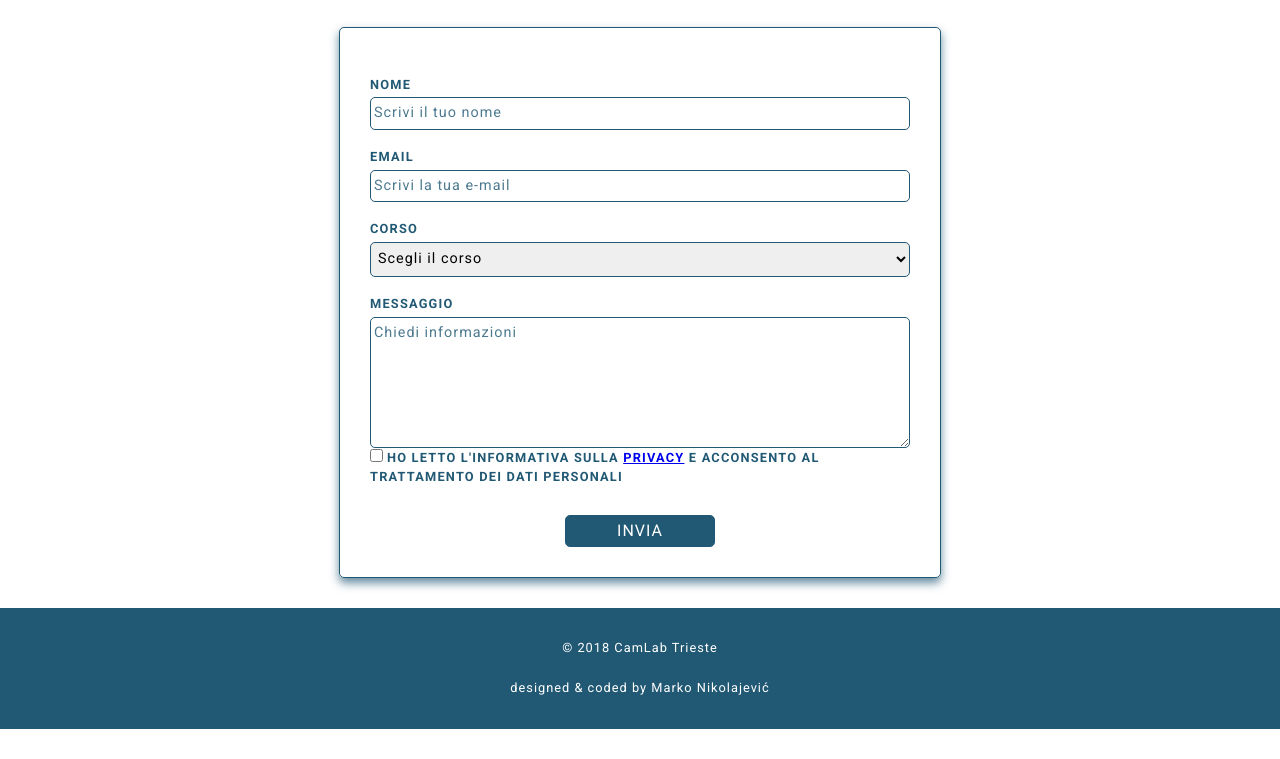
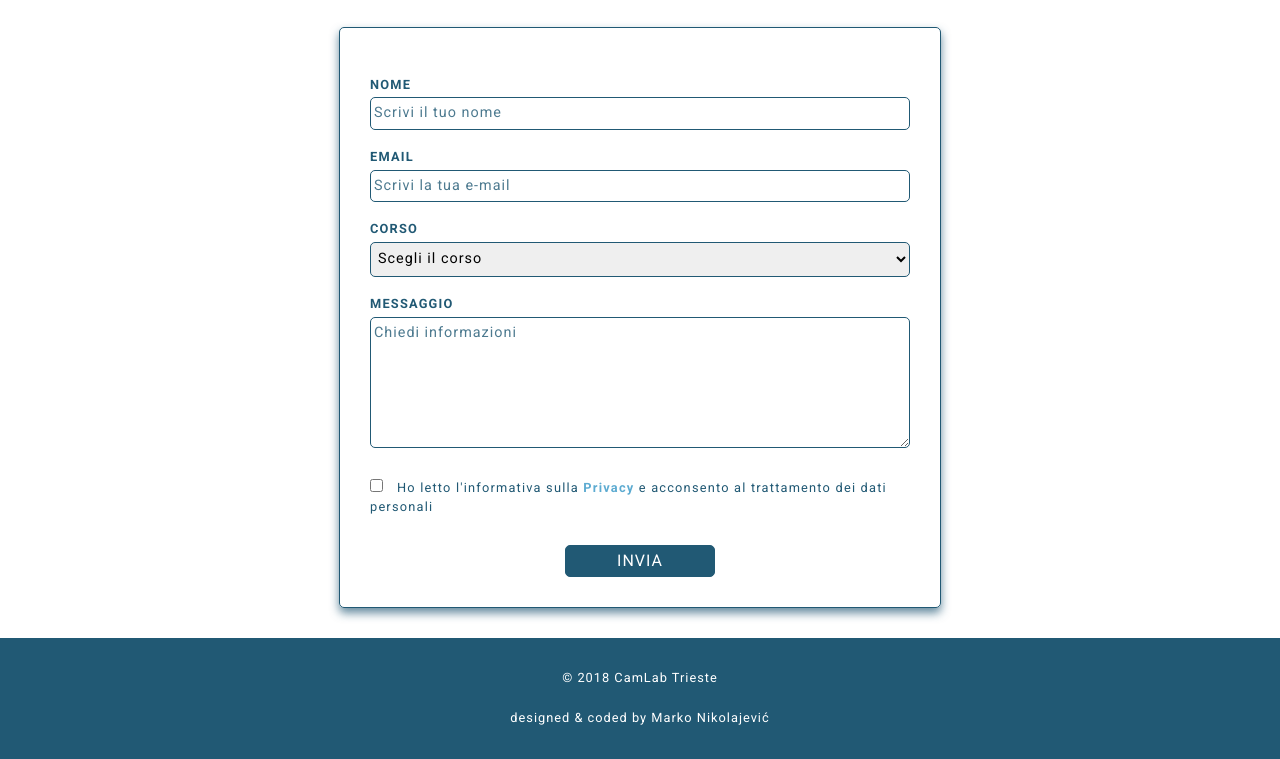
Before and after one commit to MarkoNikolajevic/camlabtrieste, a website: page contatti.html in a window 1280 px wide. Shown: the part 509-1268 px from the top of the page. Before the commit the page ends 1238 px from the top, so only its background shows below. Drawn offline with Linux system fonts and the light colour scheme.

Commit message:
Style privacy checkbox section

```diff
--- a/src/assets/style/sass/partials/_contact.sass
+++ b/src/assets/style/sass/partials/_contact.sass
@@ -48,3 +48,22 @@
         background: $secondaryColor
         border: 1px solid $secondaryColor
         transform: translateY(-1px)
+
+    .checkbox
+      margin-top: 30px
+
+      [type=checkbox]
+        margin-right: 10px
+
+      label
+        text-transform: none
+        font-size: 0.8rem
+        font-weight: 400
+
+        .privacy
+          color: $secondaryColor
+          font-weight: 700
+          text-decoration: none
+          +transition
+          &:hover
+            border-bottom: 1px solid $secondaryColor
```
Also changed, not shown: dist/assets/style/css/main.min.css, 1 other file.
